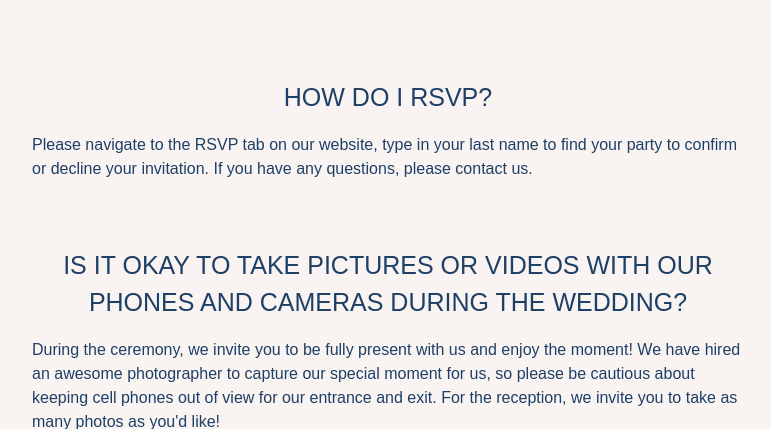
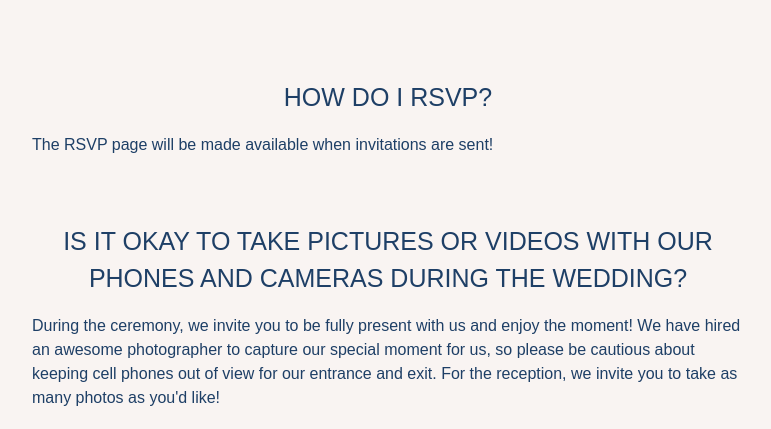
Before and after one commit to gkaramanis1/wedding, a Flask app: page /questions in a window 1280 px wide. Shown: the part 71-500 px from the top of the page, without its empty margins (252-1023 px from the left). Run offline with Flask 3, Linux system fonts and the light colour scheme; some libraries are stand-ins or nearby versions.

Commit message:
changed rsvp instructions

```diff
--- a/wedding/templates/questions.html
+++ b/wedding/templates/questions.html
@@ -23,7 +23,7 @@
       <div class="row justify-content-center">
           <div class="col-md-8">
               <p class="slide-up" style="font-size: 25px; font-family: 'Corbel', sans-serif; color: #1E3F66; padding-top: 50px; font-weight: normal; text-transform: uppercase; text-align: center; animation-delay: 0.2s;">HOW DO I RSVP?</p>
-              <p class="slide-up" style="font-family: 'Corbel', sans-serif; font-size: 16px; font-weight: normal; color: #1E3F66; animation-delay: 0.5s">Please navigate to the RSVP tab on our website, type in your last name to find your party to confirm or decline your invitation. If you have any questions, please contact us.</p>
+              <p class="slide-up" style="font-family: 'Corbel', sans-serif; font-size: 16px; font-weight: normal; color: #1E3F66; animation-delay: 0.5s">The RSVP page will be made available when invitations are sent!</p>
 
               <p class="slide-up" style="font-size: 25px; font-family: 'Corbel', sans-serif; color: #1E3F66;  font-weight: normal; text-transform: uppercase; text-align: center; padding-top: 50px; animation-delay: 0.8s">IS IT OKAY TO TAKE PICTURES OR VIDEOS WITH OUR PHONES AND CAMERAS DURING THE WEDDING?</p>
               <p class="slide-up" style="font-family: 'Corbel', sans-serif; font-size: 16px; font-weight: normal; color: #1E3F66; animation-delay: 1.1s">During the ceremony, we invite you to be fully present with us and enjoy the moment! We have hired an awesome photographer to capture our special moment for us, so please be cautious about keeping cell phones out of view for our entrance and exit. For the reception, we invite you to take as many photos as you'd like!</p>
```
